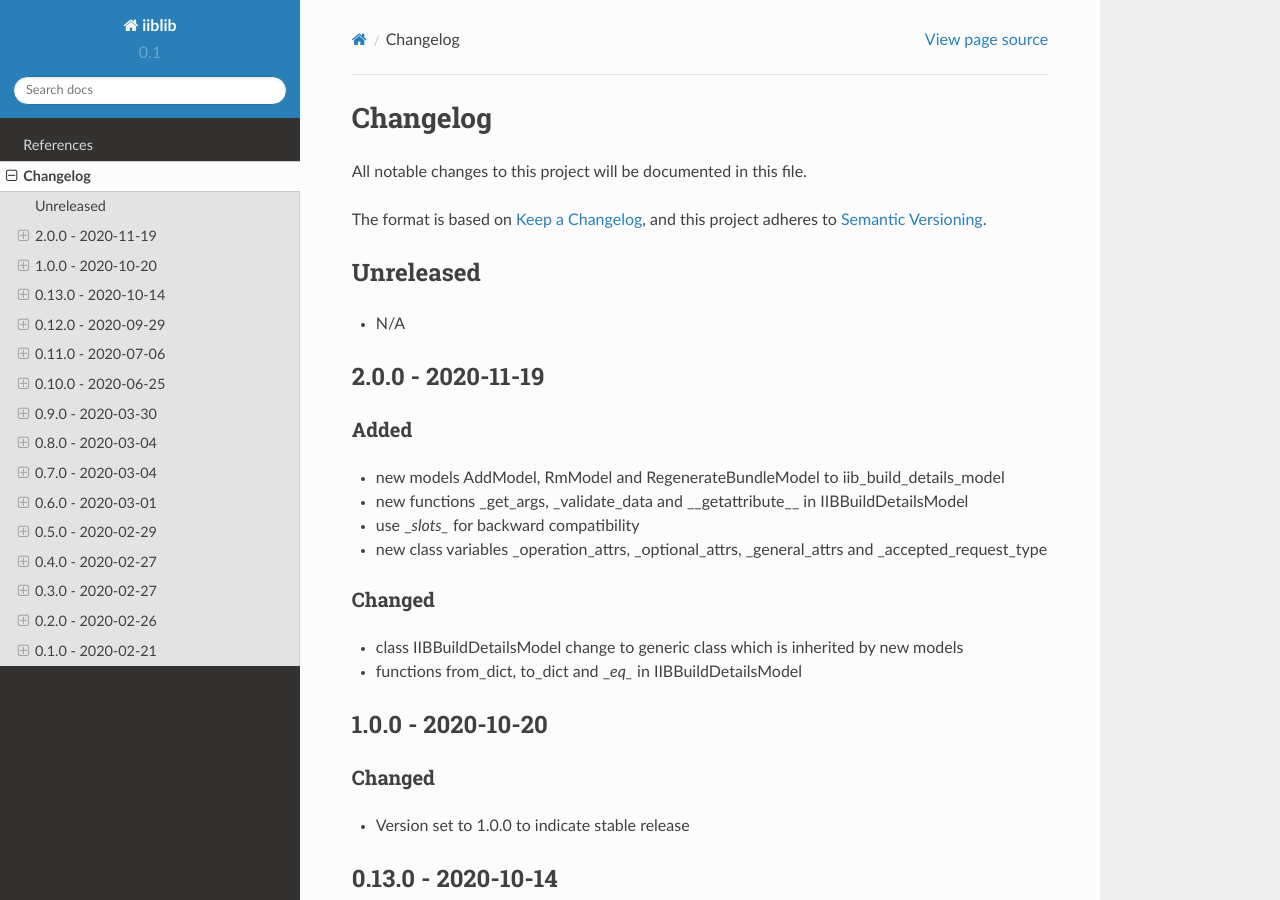
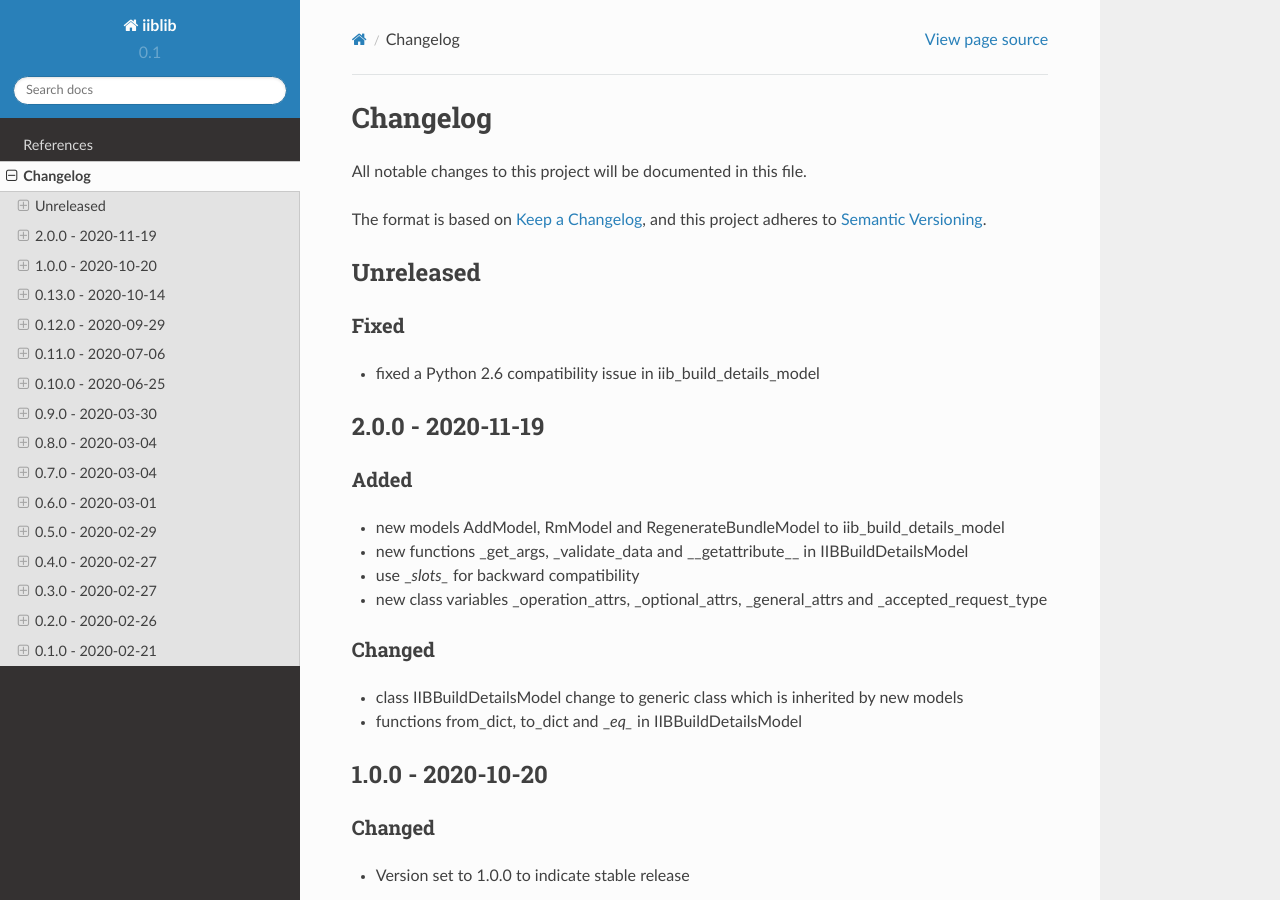
Before and after one commit to release-engineering/iiblib, a Sphinx documentation site: the page built from docs/source/CHANGELOG.md, in a window 1280 px wide and 900 px high. Built offline with Sphinx 7.4.7 and the Read the Docs theme 2.0.0, drawn with Linux system fonts in a browser that asks for light colours.

Commit message:
Fix crash with Python 2.6
Despite what the README says, Python 2.6 is one of the target
platforms for this project; dict comprehensions can't be used
with that Python version.

```diff
--- a/docs/source/CHANGELOG.md
+++ b/docs/source/CHANGELOG.md
@@ -7,7 +7,9 @@ and this project adheres to [Semantic Versioning](https://semver.org/spec/v2.0.0
 
 ## Unreleased
 
- - N/A
+### Fixed
+
+ - fixed a Python 2.6 compatibility issue in iib_build_details_model
 
 ## 2.0.0 - 2020-11-19
 
```
Also changed, not shown: 1 other file.
